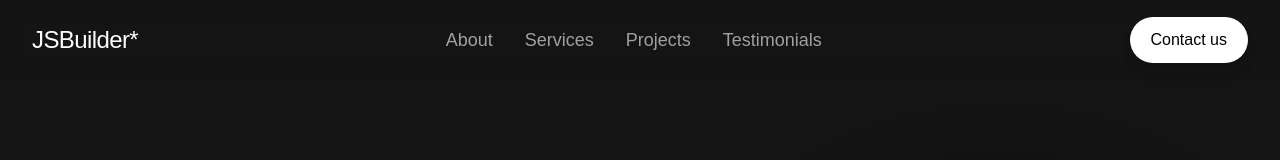
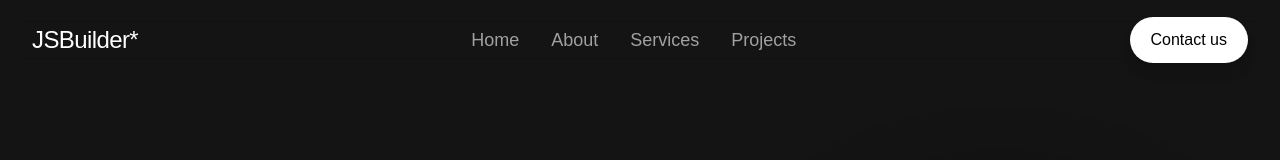
Before and after one commit to iamjitendrasuthar/JS-Builder-Black, a Next.js app: page / in a window 1280 px wide. Shown: the top 160 px of the page. Built offline with nearby package versions, Linux system fonts and the light colour scheme; grey boxes are pictures that could not be loaded.

Commit message:
Added home tab in navbar

```diff
--- a/Components/Navbar.jsx
+++ b/Components/Navbar.jsx
@@ -8,10 +8,10 @@ const Navbar = () => {
   const [isOpen, setIsOpen] = useState(false);
 
   const links = [
+    { name: "Home", path: "/" },
     { name: "About", path: "/about" },
     { name: "Services", path: "/services" },
     { name: "Projects", path: "/projects" },
-    { name: "Testimonials", path: "/testimonials" },
   ];
 
   return (
```
